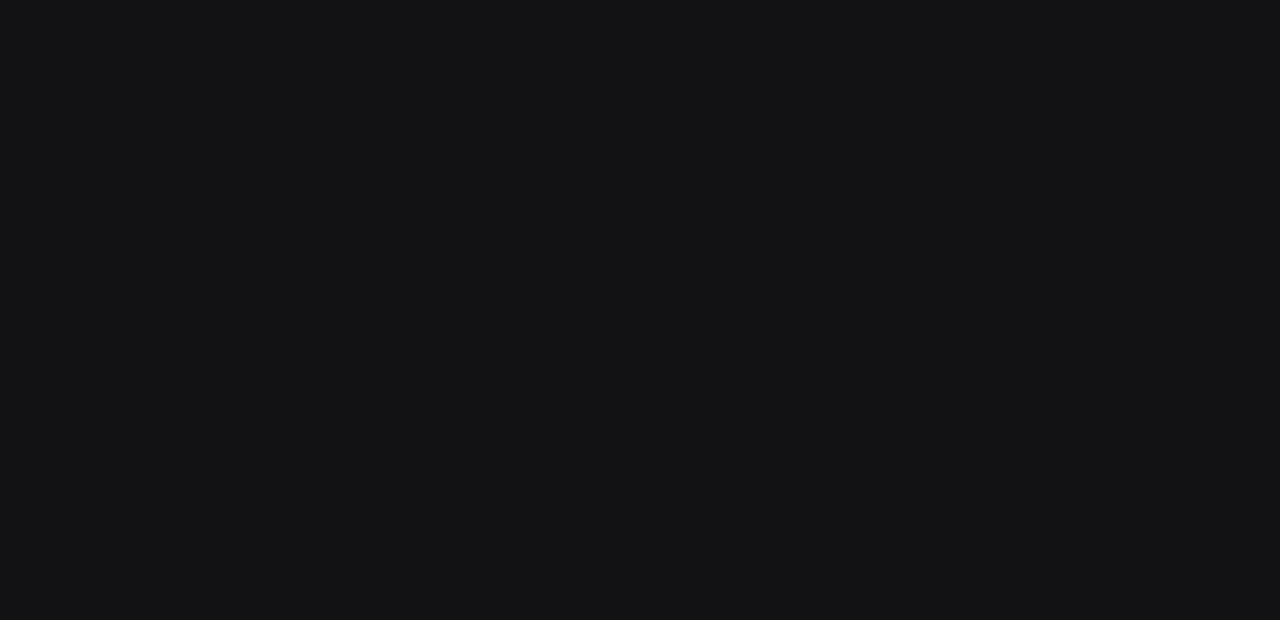
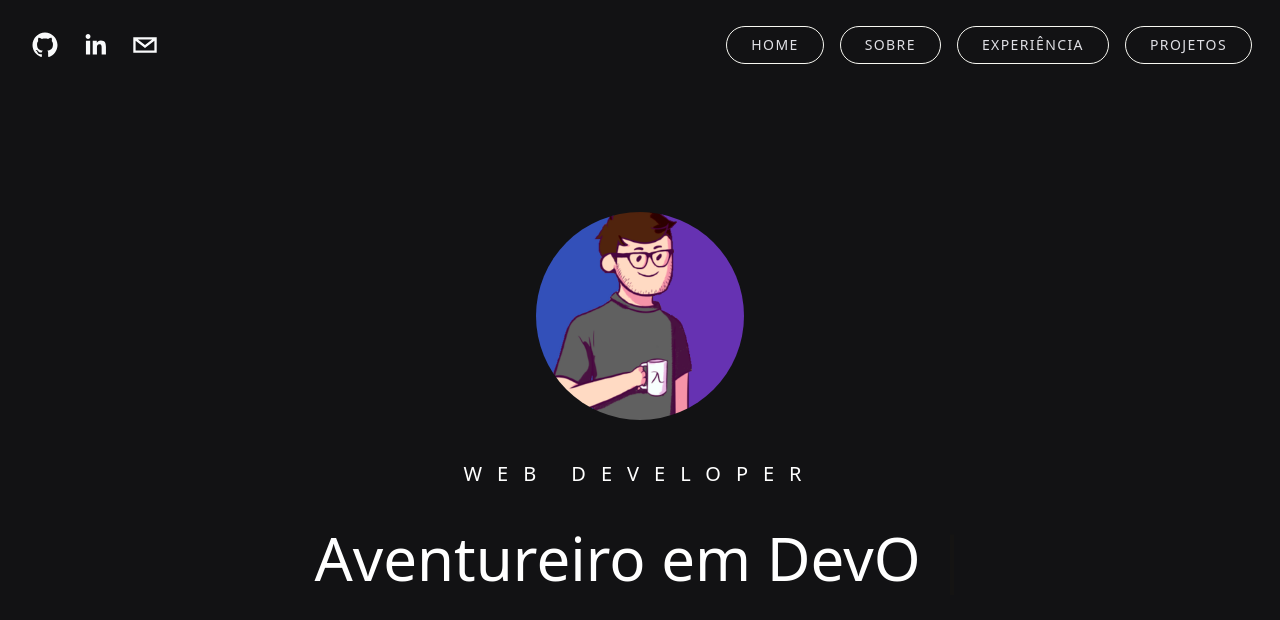
Before and after one commit to pefelippe/Portfolio, a Next.js app: page / in a window 1280 px wide. Shown: the top 620 px of the page. Built offline with nearby package versions, Linux system fonts and the light colour scheme.

Commit message:
test/fixing deploy

```diff
--- a/pages/index.tsx
+++ b/pages/index.tsx
@@ -16,7 +16,7 @@ export default function Home() {
         <meta name="description" content="Pefelippe Portfolio" />
       </Head>
 
-      {/* <Header />
+      <Header />
 
       <section id="hero" className="snap-start">
         <Hero />
@@ -35,7 +35,7 @@ export default function Home() {
       </section>
       <section id="projects" className="snap-end">
         <Projects />
-      </section> */}
+      </section>
     </div>
   );
 }
```
